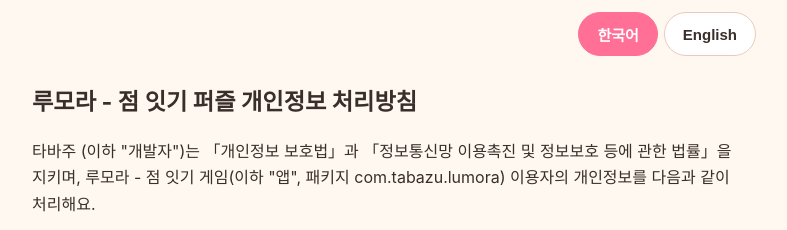
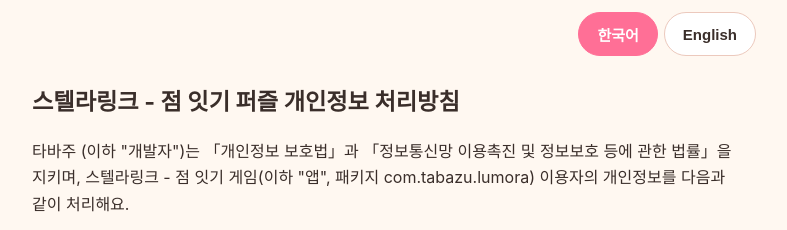
Before and after one commit to tabazu/lumora-privacy, a plain HTML site: page index.html in a window 1280 px wide. Both pictures are taken after a click on the button "한국어". Shown: the top 230 px of the page, without its empty margins (246-1033 px from the left). Drawn offline with Linux system fonts and the light colour scheme.

Commit message:
Update privacy policy for StellaLink game

```diff
--- a/index.html
+++ b/index.html
@@ -14,8 +14,8 @@ th,td{border:1px solid var(--line);padding:8px;vertical-align:top;text-align:lef
 a{color:#d14b78}[hidden]{display:none}
 </style></head><body><main>
 <div class="bar"><button id="b-ko" aria-pressed="true" onclick="setLang('ko')">한국어</button><button id="b-en" aria-pressed="false" onclick="setLang('en')">English</button></div>
-<article id="ko" lang="ko"><h1>루모라 - 점 잇기 퍼즐 개인정보 처리방침</h1>
-<p>타바주 (이하 "개발자")는 「개인정보 보호법」과 「정보통신망 이용촉진 및 정보보호 등에 관한 법률」을 지키며, 루모라 - 점 잇기 게임(이하 "앱", 패키지 com.tabazu.lumora) 이용자의 개인정보를 다음과 같이 처리해요.</p>
+<article id="ko" lang="ko"><h1>스텔라링크 - 점 잇기 퍼즐 개인정보 처리방침</h1>
+<p>타바주 (이하 "개발자")는 「개인정보 보호법」과 「정보통신망 이용촉진 및 정보보호 등에 관한 법률」을 지키며, 스텔라링크 - 점 잇기 게임(이하 "앱", 패키지 com.tabazu.lumora) 이용자의 개인정보를 다음과 같이 처리해요.</p>
 <ul>
 <li>시행일: 2026년 10월 29일 </li>
 <li>개정 이력</li>
@@ -255,7 +255,7 @@ a{color:#d14b78}[hidden]{display:none}
 <li><strong>기기 안의 정보:</strong> 앱 데이터를 지우거나 앱을 삭제하면 바로 지울 수 있어요.</li>
 <li><strong>클라우드 저장 데이터:</strong> 다음 방법으로 지울 수 있어요.</li>
 <li>Google Play 게임즈 앱의 설정에서 이 게임의 데이터를 삭제해요.</li>
-<li>Google Drive 설정 &gt; 앱 관리에서 '루모라'의 숨겨진 앱 데이터를 삭제해요.</li>
+<li>Google Drive 설정 &gt; 앱 관리에서 '스텔라링크'의 숨겨진 앱 데이터를 삭제해요.</li>
 <li><a href="mailto:tabazu25@gmail.com">tabazu25@gmail.com</a>으로 도움을 요청해요.</li>
 <li><strong>Android 백업 데이터:</strong> 기기 설정의 Google 백업이나 Google Drive의 백업 관리에서 지울 수 있어요.</li>
 <li><strong>Google이 보관하는 광고·결제 정보:</strong> Google 계정 설정(<a href="https://myaccount.google.com">https://myaccount.google.com</a>)에서 관리할 수 있어요.</li>
```
